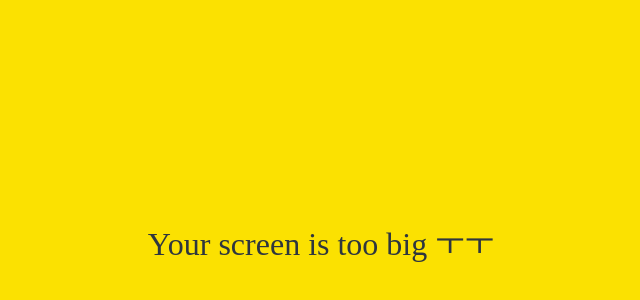
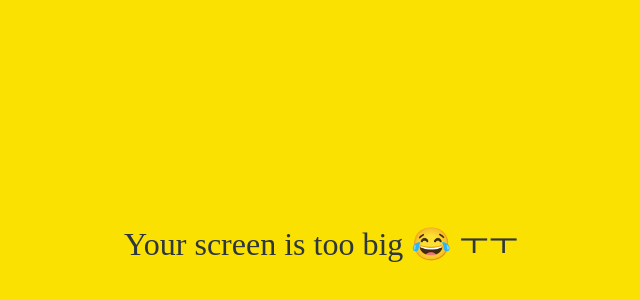
Before and after one commit to hyeonggyunahn/my-second-project-kokoa, a plain HTML site: page index.html in a window 1280 px wide. Shown: the part 156-456 px from the top of the page, without its empty margins (319-959 px from the left). Drawn offline with Linux system fonts and the light colour scheme.

Commit message:
😂 update

```diff
--- a/index.html
+++ b/index.html
@@ -43,7 +43,7 @@
     </form>
 
     <div id="no-mobile">
-        <span>Your screen is too big ㅜㅜ</span>
+        <span>Your screen is too big  😂  ㅜㅜ</span>
       </div>
 
     <script
```
